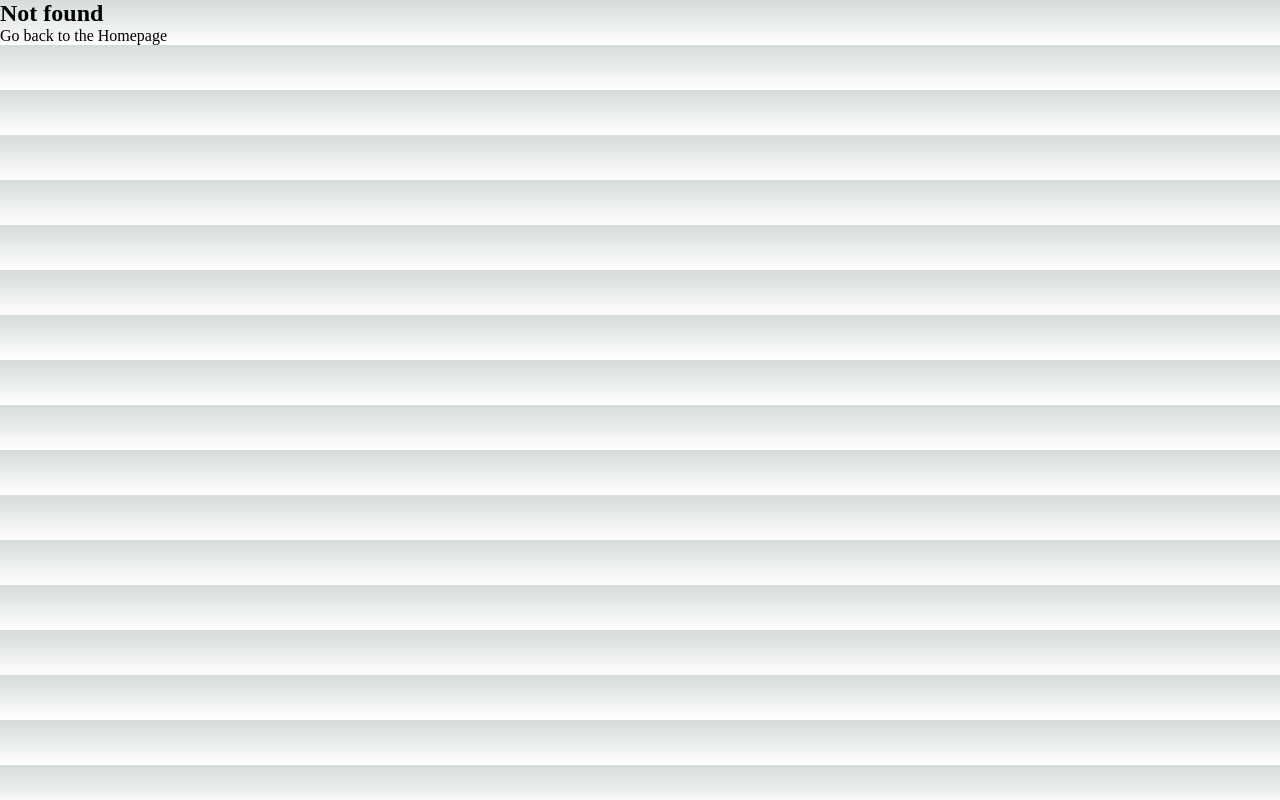
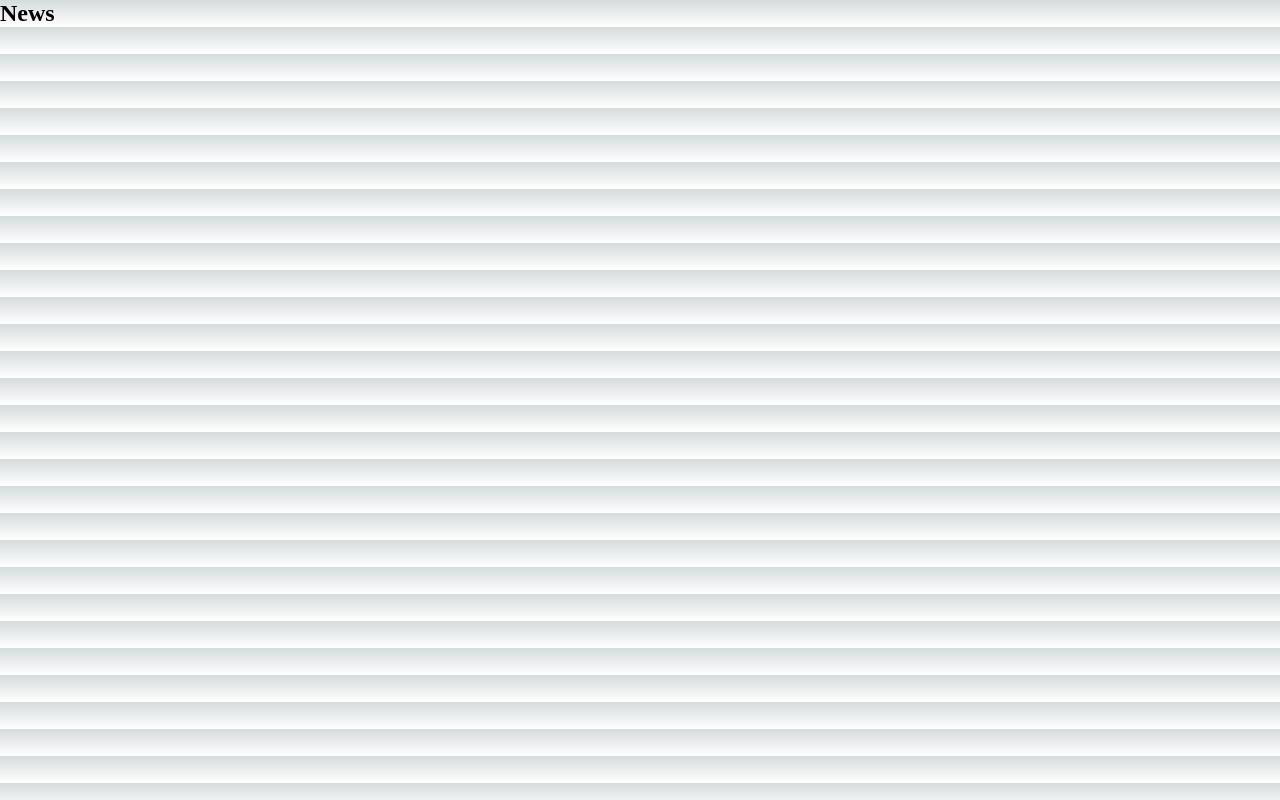
Before and after one commit to islandskan/WIP-aleman-portfolio, a Next.js app in the folder client/: page /news in a window 1280 px wide. Before the commit this address had no page. Built offline with nearby package versions, Linux system fonts and the light colour scheme.

Commit message:
move news page to fix error

```diff
--- /dev/null
+++ b/client/src/pages/news.js
@@ -0,0 +1,11 @@
+function News() {
+    return (
+        <>
+            <div>
+                <h2>News</h2>
+            </div>
+        </>
+    );
+}
+
+export default News;
```
Also changed, not shown: client/src/pages/projects/news.js (deleted).
